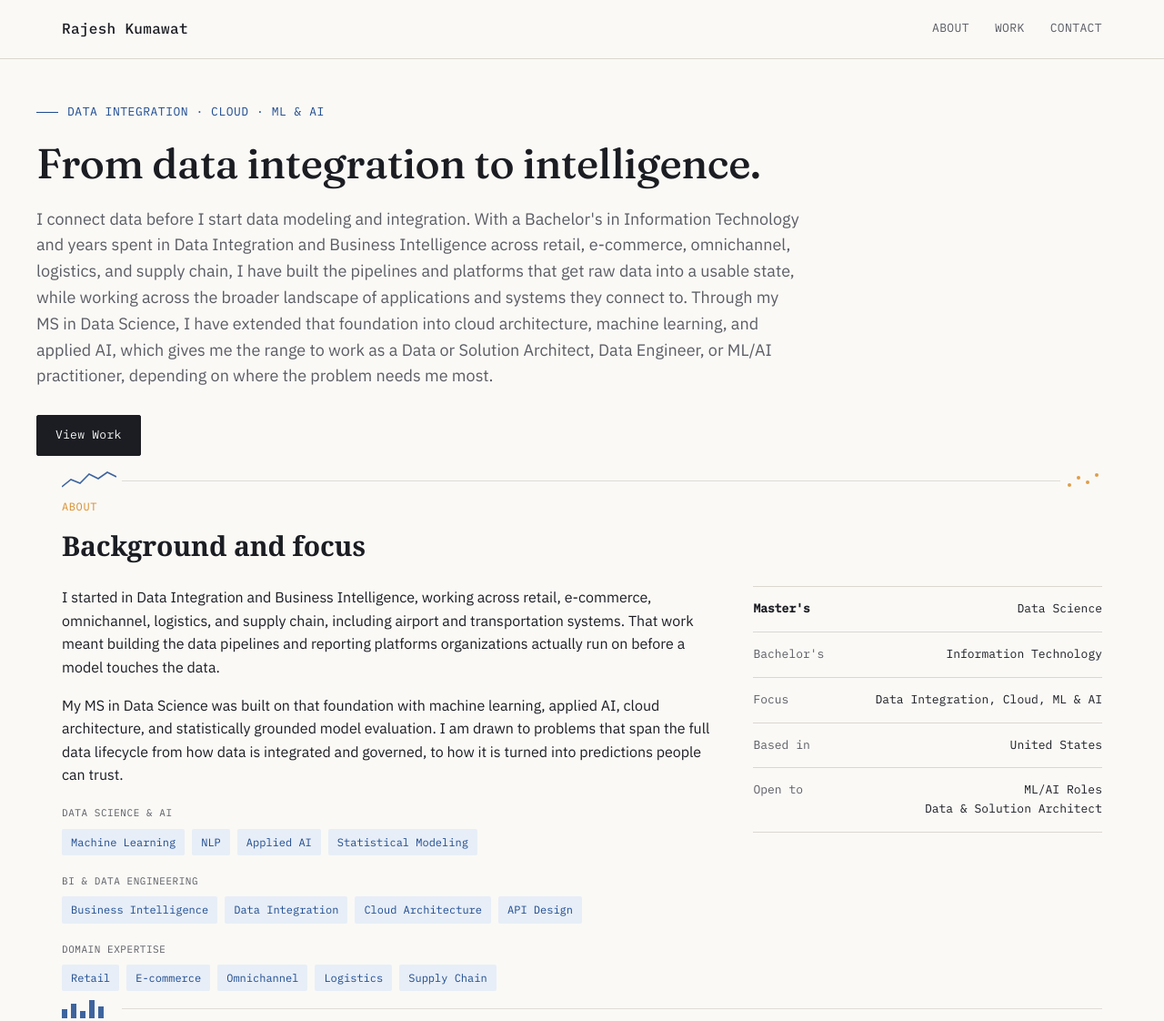
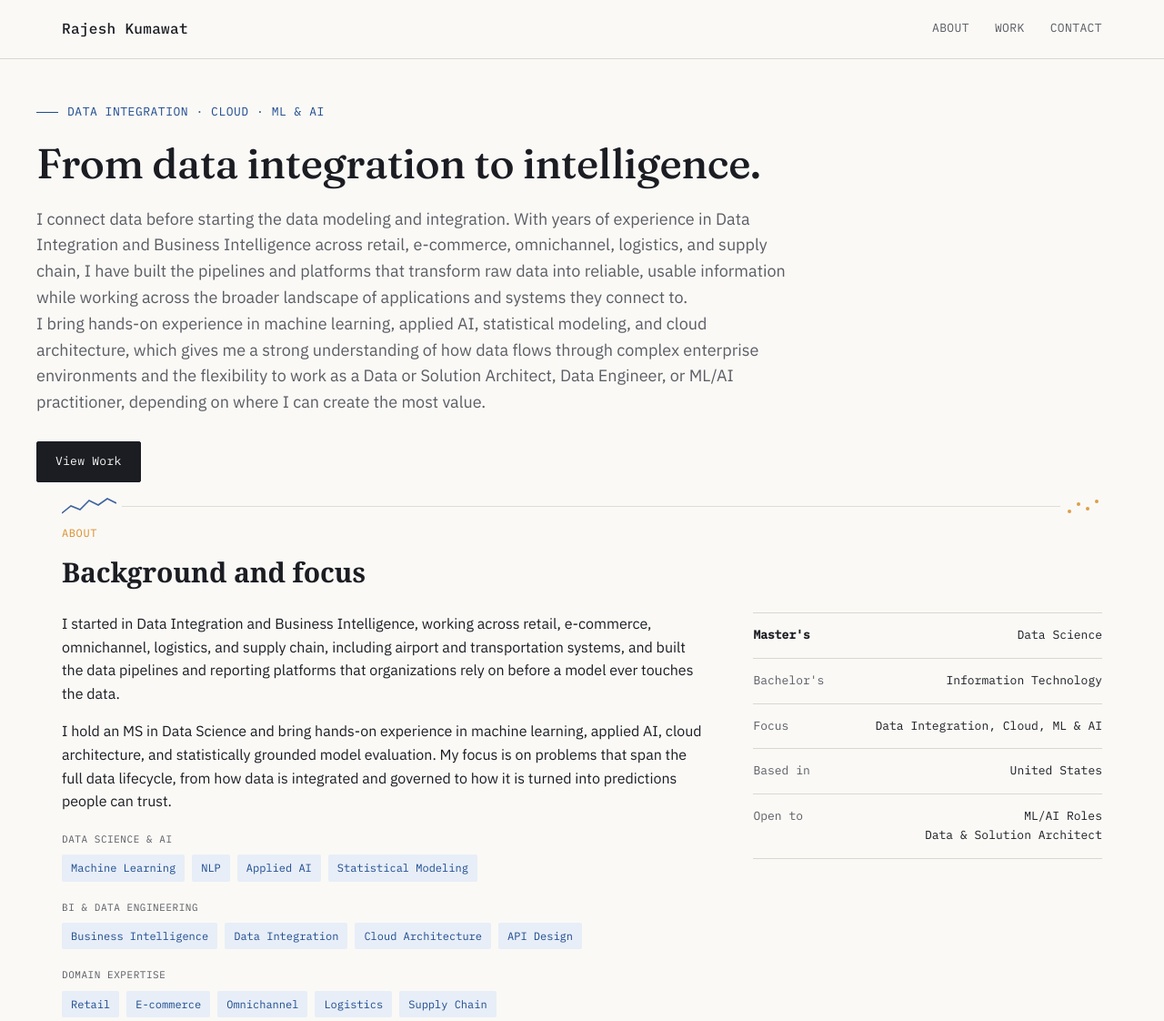
Before and after one commit to rajesh-k07/rajesh-k07.github.io, a plain HTML site: page index.html in a window 1280 px wide. Shown: the top 1122 px of the page at 91% size. Drawn offline with Linux system fonts and the light colour scheme.

Commit message:
Add files via upload

```diff
--- a/index.html
+++ b/index.html
@@ -233,7 +233,9 @@
     <h1 class="headline">From data integration to intelligence.</h1>
     <!-- EDIT: 2-3 sentence bio — background, focus area, what you're looking for -->
     <p class="lede">
-       I connect data before I start data modeling and integration. With a Bachelor's in Information Technology and years spent in Data Integration and Business Intelligence across retail, e-commerce, omnichannel, logistics, and supply chain, I have built the pipelines and platforms that get raw data into a usable state, while working across the broader landscape of applications and systems they connect to. Through my MS in Data Science, I have extended that foundation into cloud architecture, machine learning, and applied AI, which gives me the range to work as a Data or Solution Architect, Data Engineer, or ML/AI practitioner, depending on where the problem needs me most.
+       I connect data before starting the data modeling and integration. With years of experience in Data Integration and Business Intelligence across retail, e-commerce, omnichannel, logistics, and supply chain, I have built the pipelines and platforms that transform raw data into reliable, usable information while working across the broader landscape of applications and systems they connect to.
+    <br>
+      I bring hands-on experience in machine learning, applied AI, statistical modeling, and cloud architecture, which gives me a strong understanding of how data flows through complex enterprise environments and the flexibility to work as a Data or Solution Architect, Data Engineer, or ML/AI practitioner, depending on where I can create the most value.
     </p>
     <div class="hero-cta">
       <a class="btn primary" href="#work">View Work</a>
@@ -257,12 +259,11 @@
     <div class="about-grid">
       <div class="about-body">
         <p>I started in Data Integration and Business Intelligence, working across retail, e-commerce, omnichannel,
-        logistics, and supply chain, including airport and transportation systems. That work meant building
-         the data pipelines and reporting platforms organizations actually run on before a model touches the data.</p>
-        <p>My MS in Data Science was built on that foundation with machine learning, applied AI,
-          cloud architecture, and statistically grounded model evaluation.
-          I am drawn to problems that span the full data lifecycle from how data is integrated and governed,
-          to how it is turned into predictions people can trust.<p>
+          logistics, and supply chain, including airport and transportation systems, and built the data pipelines and
+        reporting platforms that organizations rely on before a model ever touches the data.</p>
+        <p>I hold an MS in Data Science and bring hands-on experience in machine learning, applied AI, cloud architecture,
+          and statistically grounded model evaluation. My focus is on problems that span the full data lifecycle,
+          from how data is integrated and governed to how it is turned into predictions people can trust.<p>
         <div class="tag-group">
           <span class="tag-label">Data Science &amp; AI</span>
           <div class="tag-row">
```
